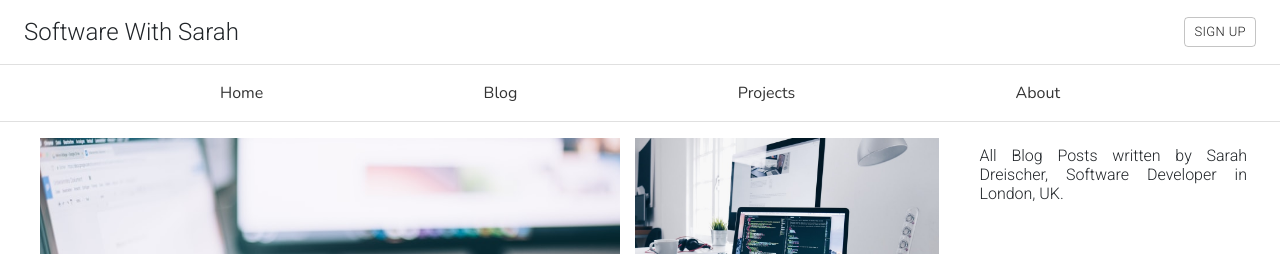
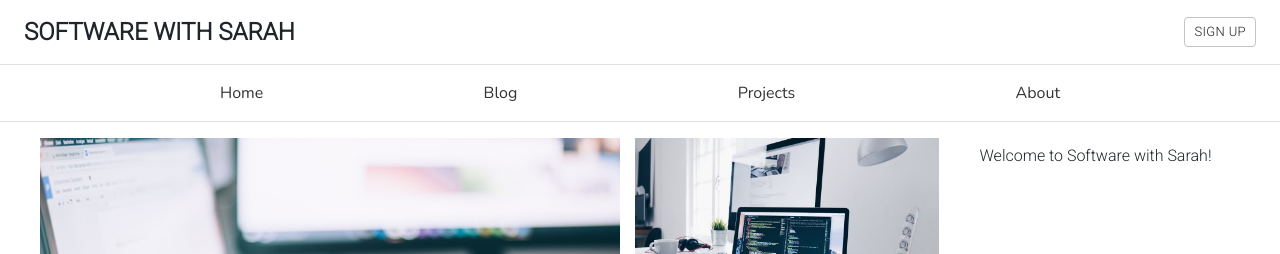
Before and after one commit to sarahdreischer/blog, a Next.js app: page / in a window 1280 px wide. Shown: the top 254 px of the page. Built offline with nearby package versions, Linux system fonts and the light colour scheme.

Commit message:
Minor changes

```diff
--- a/containers/about.tsx
+++ b/containers/about.tsx
@@ -1,8 +1,6 @@
 import { Col, Container, Row, Image } from "react-bootstrap";
 import { BodyWrapper } from "./components/layout/body-wrapper";
-import style from "./about.module.css";
 
-// eslint-disable-next-line @typescript-eslint/no-empty-interface
 interface AboutPageProps {}
 
 export const AboutPage = (props: AboutPageProps) => {
@@ -13,10 +11,10 @@ export const AboutPage = (props: AboutPageProps) => {
           <Row>
             <Col md={4} className="d-flex justify-content-center">
               <Image
-                className="my-auto"
+                src="/profile.jpeg"
                 style={{ width: 250, height: 250, objectFit: "cover" }}
+                className="my-auto shadow"
                 roundedCircle
-                src="/profile.jpeg"
               />
             </Col>
             <Col md={8}>
--- a/containers/components/layout/default-layout.tsx
+++ b/containers/components/layout/default-layout.tsx
@@ -1,10 +1,9 @@
-import { Button, Divider, Toolbar, Typography } from '@material-ui/core';
-import { NextComponentType, NextPageContext } from 'next';
-import { Container, OverlayTrigger, Tooltip } from 'react-bootstrap';
-import { Footer } from './footer';
+import { Button, Divider, Toolbar, Typography } from "@material-ui/core";
+import { NextComponentType, NextPageContext } from "next";
+import { Container, OverlayTrigger, Tooltip } from "react-bootstrap";
+import { Footer } from "./footer";
 
 interface DefaultLayoutProps {
-  // eslint-disable-next-line @typescript-eslint/ban-types
   Component: NextComponentType<NextPageContext, any, {}>;
   pageProps: any;
 }
@@ -13,14 +12,13 @@ export const AppToolbar = (props) => {
   return (
     <Toolbar className="w-100">
       <Typography
-        className="flex-grow-1 text-left"
-        component="h2"
+        className="flex-grow-1 text-left blog-title"
         variant="h5"
         color="inherit"
         align="center"
         noWrap
       >
-        Software With Sarah
+        <b>SOFTWARE WITH SARAH</b>
       </Typography>
       <div className="justify-content-end">
         <OverlayTrigger
--- a/containers/home.tsx
+++ b/containers/home.tsx
@@ -50,10 +50,7 @@ export const Homepage = ({
       }
       sidebar={
         <div className="flex-column justify-content-center">
-          <h6 className="text-justify">
-            All Blog Posts written by Sarah Dreischer, Software Developer in
-            London, UK.
-          </h6>
+          <h6 className="text-justify">Welcome to Software with Sarah!</h6>
         </div>
       }
     />
```
